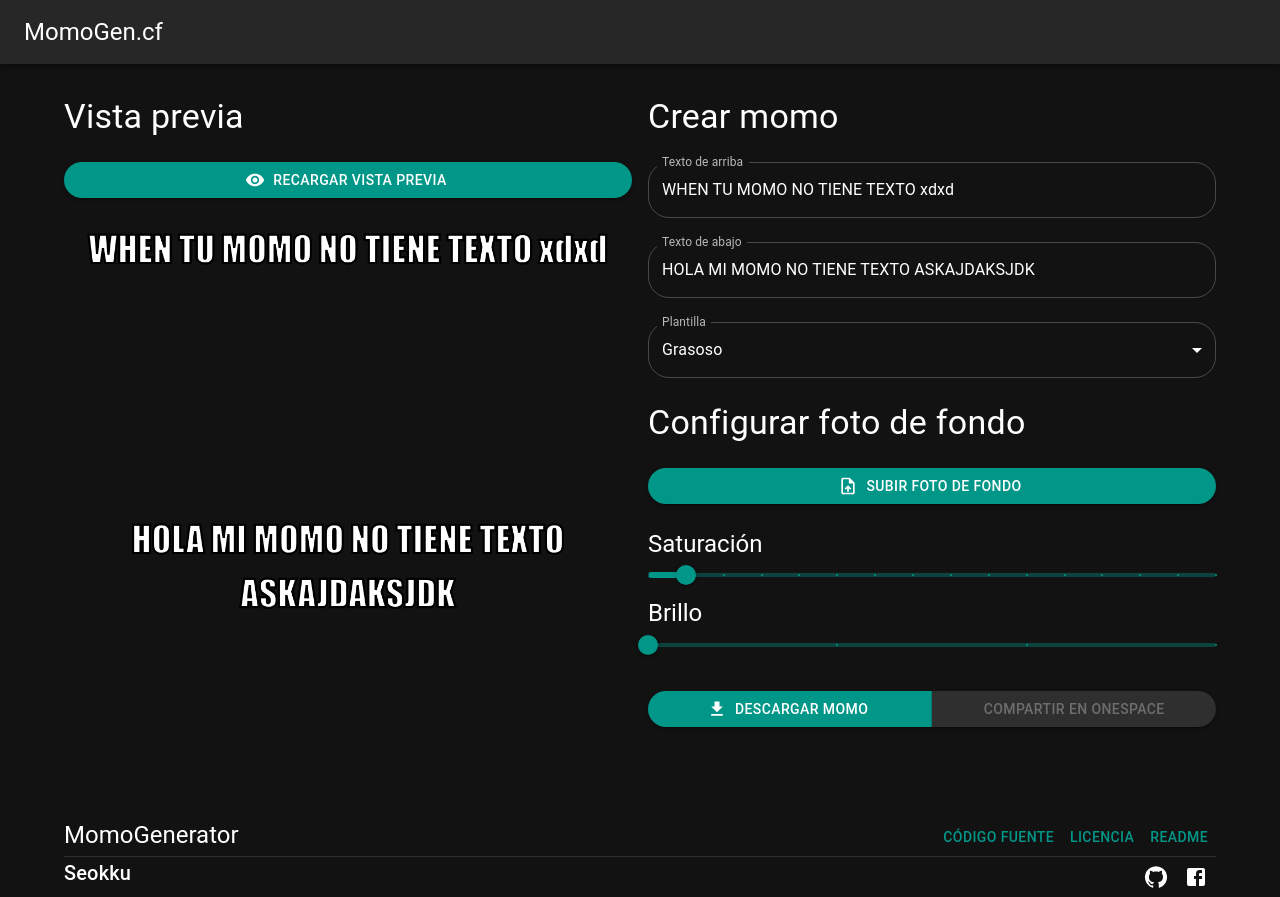
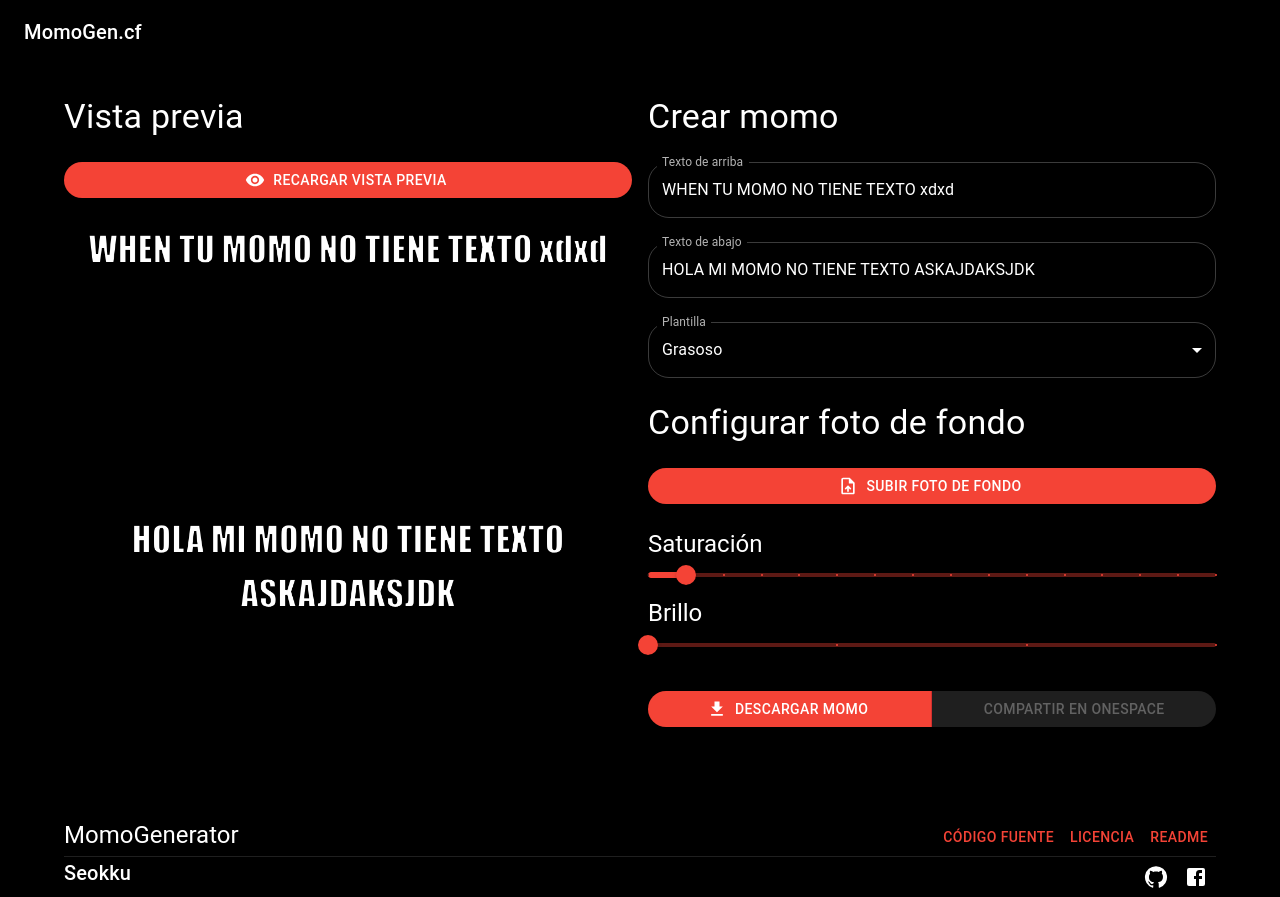
Before and after one commit to cesarblender/MomoMaker, a React (Vite) app: page / in a window 1280 px wide. Built offline with nearby package versions, Linux system fonts and the light colour scheme; no server answers.

Commit message:
re-designed the application theme

```diff
--- a/src/components/Appbar.tsx
+++ b/src/components/Appbar.tsx
@@ -1,11 +1,10 @@
-import { IconButton, AppBar, Toolbar, Typography } from "@mui/material";
-import { Facebook, GitHub } from "@mui/icons-material";
+import { AppBar, Toolbar, Typography } from "@mui/material";
 
 export function Appbar() {
   return (
     <AppBar position="fixed">
       <Toolbar>
-        <Typography variant="h5" component="div" sx={{ flexGrow: 1 }}>
+        <Typography variant="h6" component="h1" sx={{ flexGrow: 1 }}>
           MomoGen.cf
         </Typography>
       </Toolbar>
--- a/src/main.tsx
+++ b/src/main.tsx
@@ -3,7 +3,7 @@ import ReactDOM from "react-dom/client";
 import App from "./App";
 import { ThemeProvider, createTheme } from "@mui/material/styles";
 import { CssBaseline, ScopedCssBaseline } from "@mui/material";
-import { teal } from "@mui/material/colors";
+import { red } from "@mui/material/colors";
 
 import { AppProvider } from "./context/context";
 
@@ -14,10 +14,25 @@ ReactDOM.createRoot(document.getElementById("root") as HTMLElement).render(
         theme={createTheme({
           palette: {
             mode: "dark",
-            primary: teal,
+            primary: red,
+            background: {
+              default: "#000",
+              paper: "#1a1a1a"
+            },
           },
           shape: {
             borderRadius: 21
+          },
+          components: {
+            MuiAppBar: {
+              defaultProps: {
+                color: "transparent",
+                elevation: 0,
+                sx: {
+                  backdropFilter: "blur(8px)"
+                }
+              },
+            }
           }
         })}
       >
```
